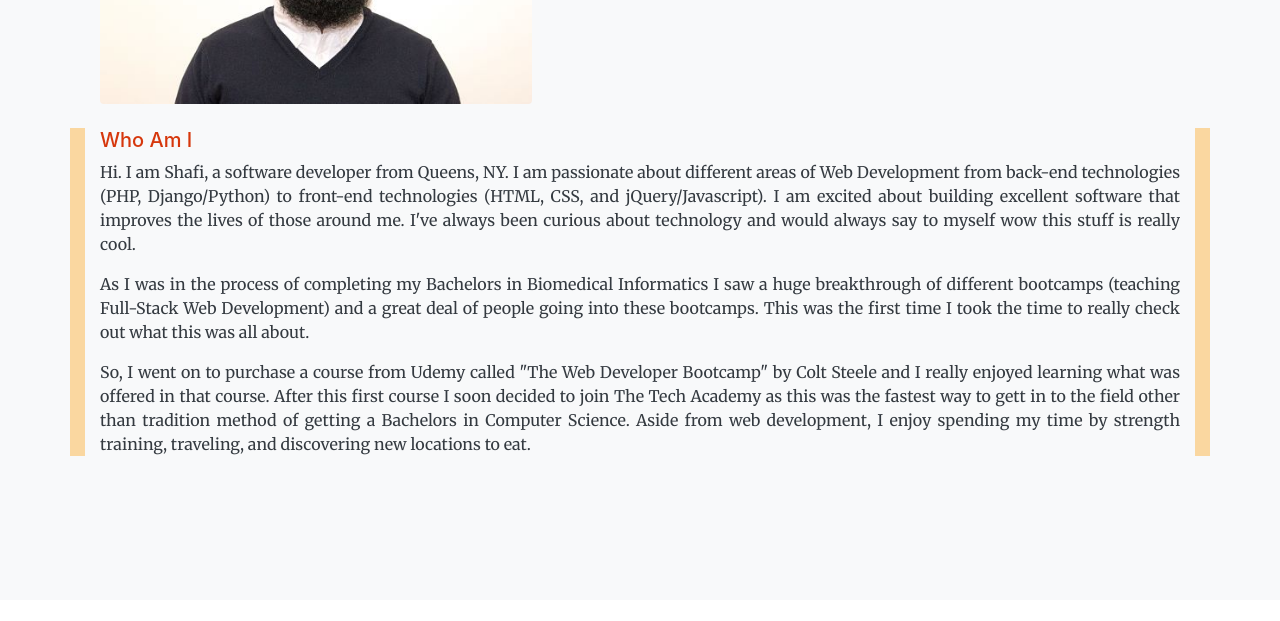
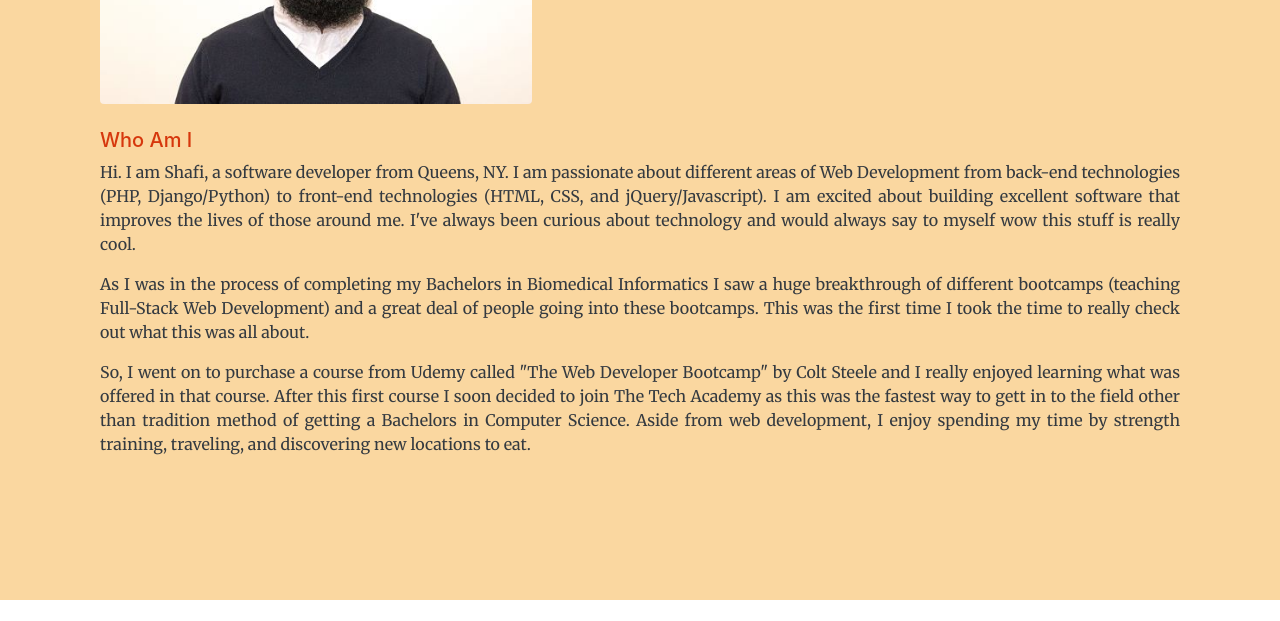
Before and after one commit to rshafi2/rshafi2.github.io, a website with bundled scripts: page index.html in a window 1280 px wide. Shown: the part 1075-1696 px from the top of the page. Built offline with nearby package versions, Linux system fonts and the light colour scheme; files whose address does not match are found by name.

Commit message:
Update index.html

```diff
--- a/index.html
+++ b/index.html
@@ -77,7 +77,7 @@
   <!-- About Section -->
 
 
-  <section class="page-section bg-light" id="about">
+  <section class="page-section" id="about" style="background-color:#FAD7A0;">
 
 
 <div class="col ">
@@ -92,7 +92,7 @@
  <br />
     <div class="container"style="background-color:#FAD7A0;">
 
-        <div class="col bg-light">
+        <div class="col">
             <h5 style="color:#d6370c" >Who Am I</h5>
             <p  class="text-justify text-dark"> Hi. I am Shafi, a software developer from Queens, NY.
               I am passionate about different areas of Web Development from back-end technologies (PHP, Django/Python) to front-end technologies (HTML, CSS, and jQuery/Javascript).
```
